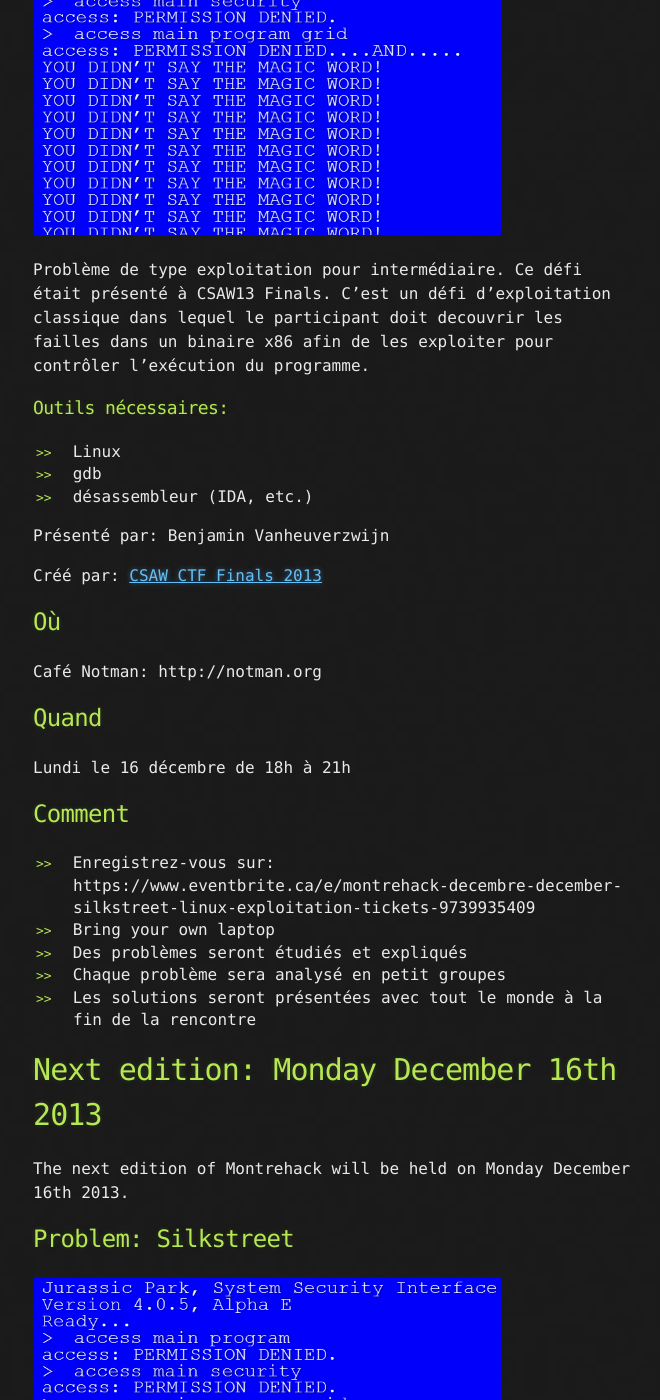
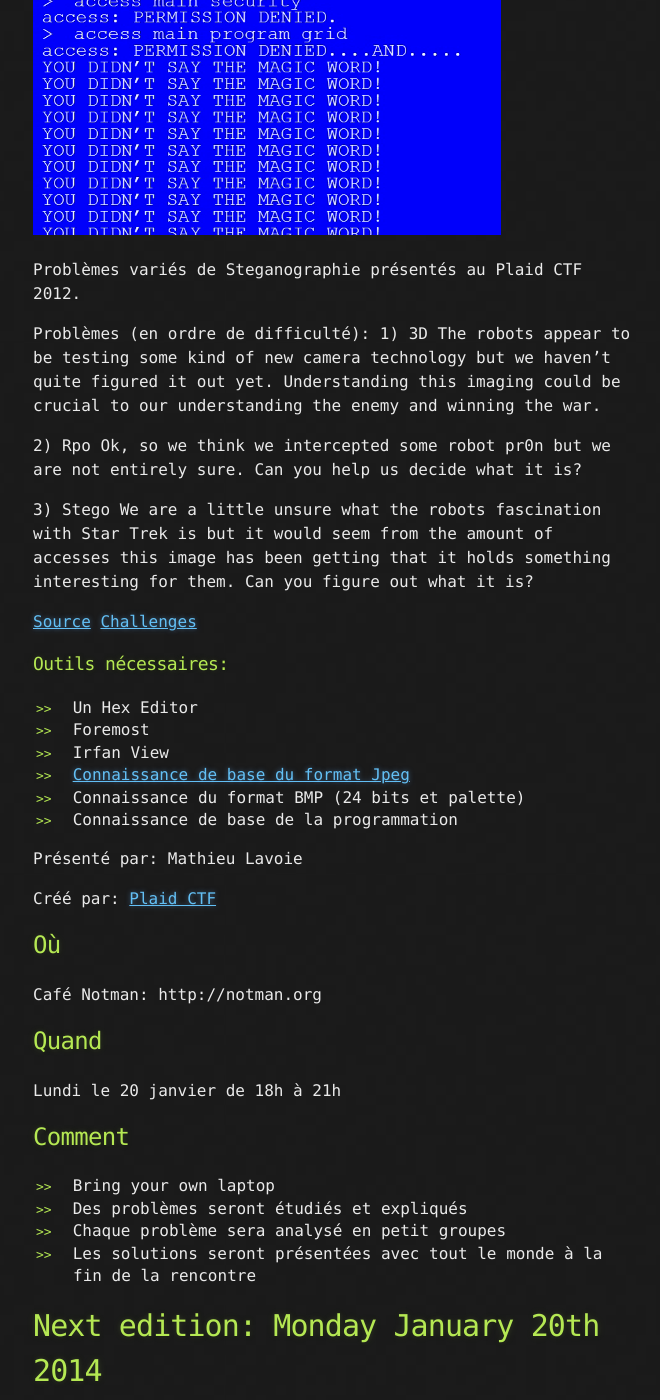
Before and after one commit to montrehack/montrehack.github.com, a Jekyll site: the page built from index.md, in a window 1280 px wide and 1400 px high, scrolled down 722 px. Shown: the whole window, without its empty margins (307-967 px from the left). Built offline with Jekyll 4.4.1, drawn with Linux system fonts in a browser that asks for light colours; Markdown is read by kramdown in place of the engine named in the settings; comment, search, counter and statistics services are not loaded; some of the changed text lies outside the part shown.

Commit message:
jan 2014 update

```diff
--- a/index.md
+++ b/index.md
@@ -8,33 +8,46 @@ title: MontréHack
 
 La prochaine édition de Montréhack aura lieu lundi le 16 décembre 2013.
 
-## Problème: Silkstreet
+## Problème: Plaid CTF 2012 recap
 
 ![You didn't say the magic word!](/images/13-12_hacked.png)
 
-Problème de type exploitation pour intermédiaire. Ce défi
-était présenté à CSAW13 Finals. C'est un défi d'exploitation classique
-dans lequel le participant doit decouvrir les failles dans un binaire x86
-afin de les exploiter pour contrôler l'exécution du programme.
+Problèmes variés de Steganographie présentés au Plaid CTF 2012.
+
+Problèmes (en ordre de difficulté):
+1) 3D
+The robots appear to be testing some kind of new camera technology but we haven't quite figured it out yet. Understanding this imaging could be crucial to our understanding the enemy and winning the war.
+
+2) Rpo
+Ok, so we think we intercepted some robot pr0n but we are not entirely sure. Can you help us decide what it is?
+
+3) Stego
+We are a little unsure what the robots fascination with Star Trek is but it would seem from the amount of accesses this image has been getting that it holds something interesting for them. Can you figure out what it is?
+
+[Source](http://www.techbrunch.fr/wp-content/uploads/2012/05/Plaid-CTF-2012-Simple-interface.htm)
+[Challenges](http://repo.shell-storm.org/CTF/PlaidCTF-2012/)
+
 
 ### Outils nécessaires:
 
-* Linux
-* gdb
-* désassembleur (IDA, etc.)
+* Un Hex Editor
+* Foremost
+* Irfan View
+* [Connaissance de base du format Jpeg](http://fr.wikipedia.org/wiki/JPEG#Syntaxe_et_structure)
+* Connaissance du format BMP (24 bits et palette)
+* Connaissance de base de la programmation
 
-Présenté par: Benjamin Vanheuverzwijn
+Présenté par: Mathieu Lavoie
 
-Créé par: [CSAW CTF Finals 2013](https://ctf.isis.poly.edu/)
+Créé par: [Plaid CTF](http://www.plaidctf.com/)
 
 ## Où
 Café Notman: http://notman.org
 
 ## Quand
-Lundi le 16 décembre de 18h à 21h
+Lundi le 20 janvier de 18h à 21h
 
 ## Comment
-* Enregistrez-vous sur: https://www.eventbrite.ca/e/montrehack-decembre-december-silkstreet-linux-exploitation-tickets-9739935409
 * Bring your own laptop
 * Des problèmes seront étudiés et expliqués
 * Chaque problème sera analysé en petit groupes
@@ -42,37 +55,34 @@ Lundi le 16 décembre de 18h à 21h
 
 
 <a id="english"></a>
-# Next edition: Monday December 16th 2013
+# Next edition: Monday January 20th 2014
 
-The next edition of Montrehack will be held on Monday December 16th 2013.
+The next edition of Montrehack will be held on Monday January 20th 2014.
 
-## Problem: Silkstreet
+## Problem: Plaid CTF 2012 recap
 
-![You didn't say the magic word!](/images/13-12_hacked.png)
-
-Silkstreet is an intermediary exploitation challenge that was presented at
-CSAW13 Finals. This is a classical exploitation challenge in which the
-participant must find the flaws in an x86 binary and exploit them to control
-the program's execution.
+Various steganography challenges presented at Plaid CTF 2012.
 
 ### Needed Tools
 
-* Linux
-* gdb
-* disassembler (IDA, etc.)
+* Hex Editor
+* Foremost
+* Irfan View
+* [Basic knowledge of JPEG file format](http://en.wikipedia.org/wiki/JPEG)
+* Knowledge of BMP file format
+* Basic programming knowledge
 
-Presented by: Benjamin Vanheuverzwijn
+Presented by: Mathieu Lavoie
 
-Created by: [CSAW CTF Finals 2013](https://ctf.isis.poly.edu/)
+Created by: [Plaid CTF](http://www.plaidctf.com/)
 
 ## Where
 Café Notman: http://notman.org/
 
 ## When
-Monday December 16th from 6:00 to 9:00 pm
+Monday January 20th 2014 from 6:00 to 9:00 pm
 
 ## How
-* Register at: https://www.eventbrite.ca/e/montrehack-decembre-december-silkstreet-linux-exploitation-tickets-9739935409
 * Bring your own laptop
 * Challenges will be analyzed
 * Small groups of people can work on each challenge
```
Also changed, not shown: archives.md (+23 -0 lines).
